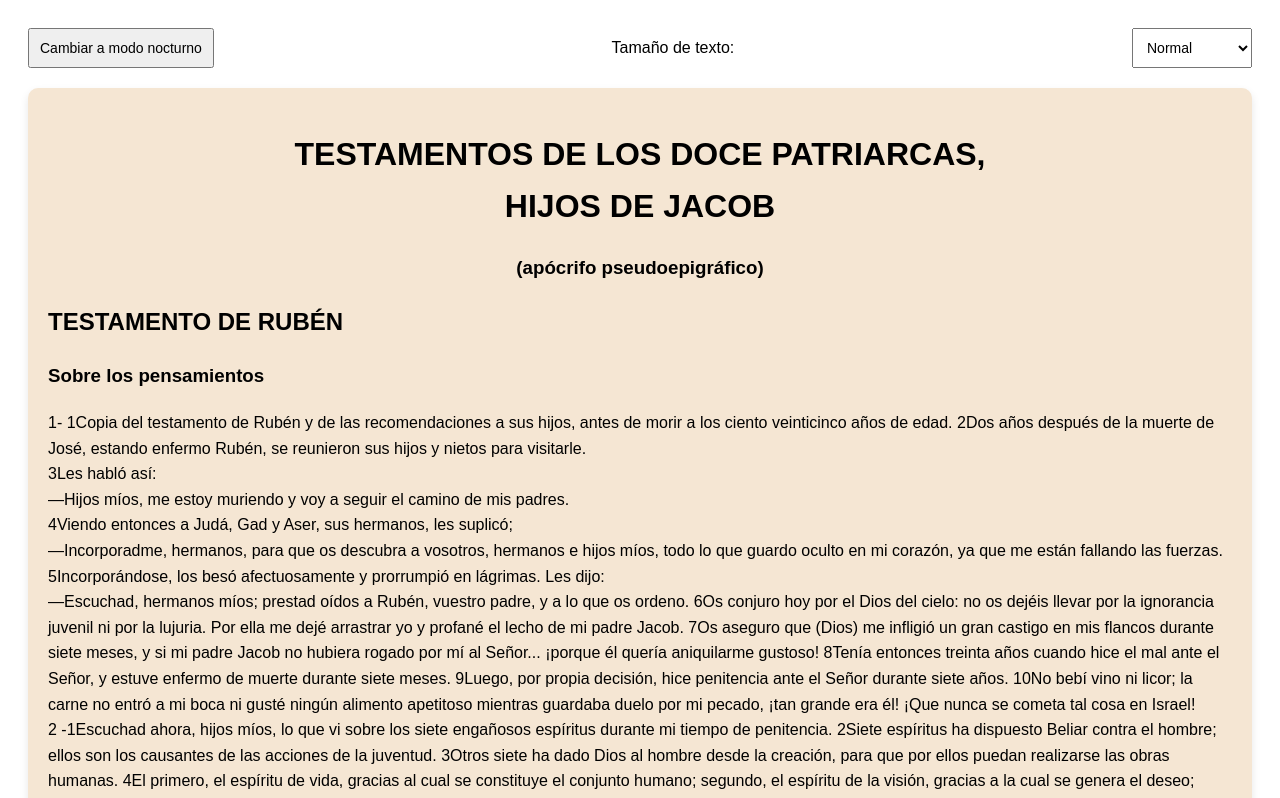
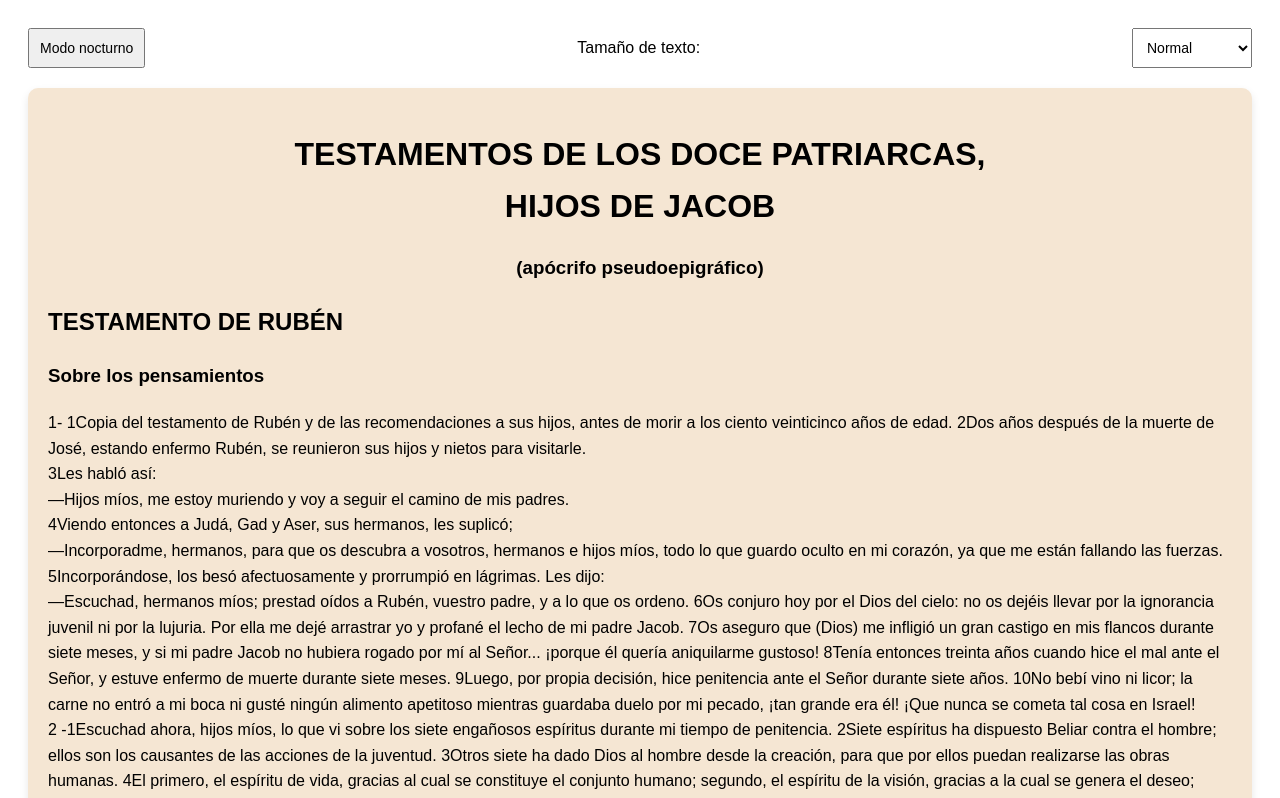
Before and after one commit to BIBLIASYESTUDIOS/testamento12patriarcas, a plain HTML site: page index.html in a window 1280 px wide. Shown: the top 798 px of the page. Drawn offline with Linux system fonts and the light colour scheme.

Commit message:
Update index.html

```diff
--- a/index.html
+++ b/index.html
@@ -57,7 +57,7 @@
 </head>
 <body>
     <div class="toolbar">
-        <button onclick="toggleMode()">Cambiar a modo nocturno</button>
+        <button onclick="toggleMode()">Modo nocturno</button>
         <label for="fontSize">Tamaño de texto:</label>
         <select id="fontSize" onchange="adjustFontSize()">
             <option value="14px">Pequeño</option>
```
